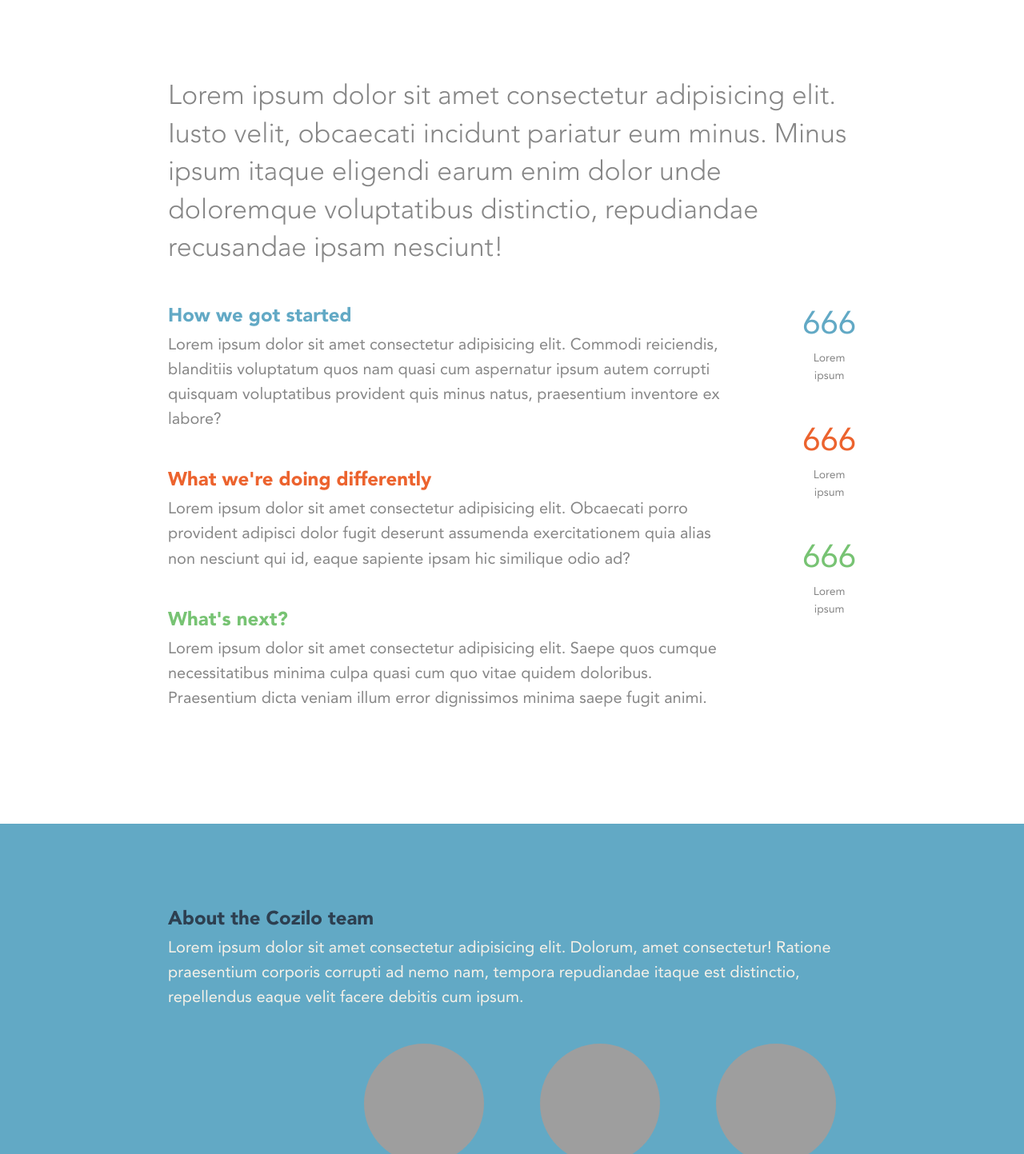
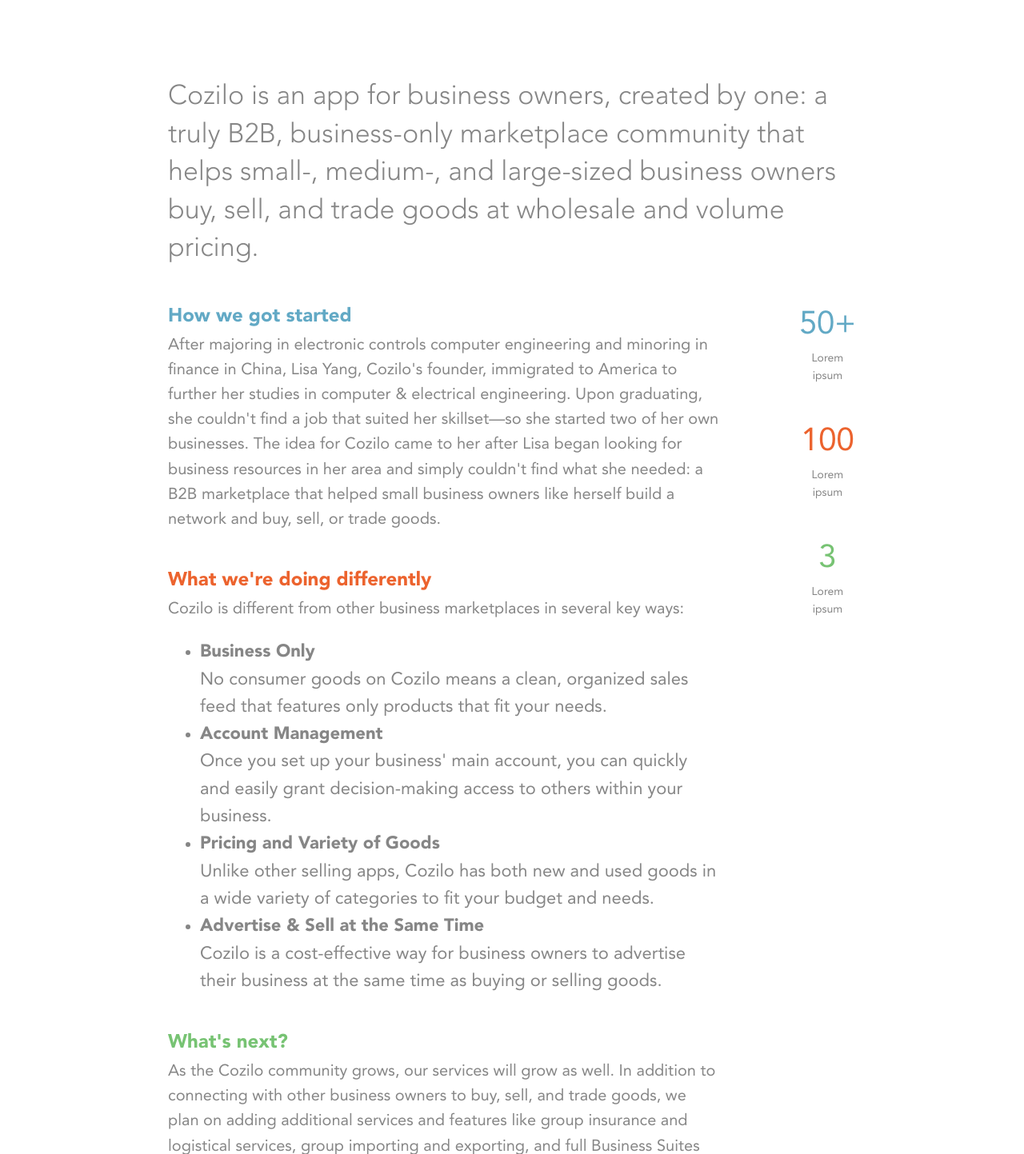
Before and after one commit to itsbrittaleigh/cozilo-marketing, a Vue app: page /about in a window 1280 px wide. Shown: the part 527-1970 px from the top of the page at 80% size. Built offline with nearby package versions, Linux system fonts and the light colour scheme; grey boxes are pictures that could not be loaded; what vue2-collapse would draw is missing.

Commit message:
adding about, contact content

```diff
--- a/src/assets/styles/theme/typography.scss
+++ b/src/assets/styles/theme/typography.scss
@@ -3,13 +3,9 @@
 *:after {
   font-family: $font;
 }
-
 p,
-li,
-a {
+li {
   font-size: 16px;
-  line-height: 1.56;
-  color: #868686;
   &.small {
     font-size: 12px;
   }
@@ -26,6 +22,12 @@
       font-size: 28px;
     }
   }
+}
+p,
+li,
+a {
+  line-height: 1.56;
+  color: #868686;
 }
 
 a:not(.button) {
--- a/src/components/ContactForm.vue
+++ b/src/components/ContactForm.vue
@@ -3,23 +3,28 @@
     <div class="fields">
       <div class="field input hidden">
         <label for="name">Your Name</label>
-        <input type="text" id="name" name="name" v-model="contact.name">
+        <input type="text" id="name" name="name" v-model="contact.name" required>
       </div>
       <div class="field input hidden">
         <label for="company">Company Name</label>
-        <input type="text" id="company" name="company" v-model="contact.company">
+        <input type="text" id="company" name="company" v-model="contact.company" required>
       </div>
       <div class="field input hidden">
         <label for="phone">Phone Number</label>
-        <input type="tel" id="phone" name="phone" v-model="contact.phone">
+        <input type="tel" id="phone" name="phone" v-model="contact.phone" required>
       </div>
       <div class="field input hidden">
         <label for="email">Email Address</label>
-        <input type="email" id="email" name="email" v-model="contact.email">
+        <input type="email" id="email" name="email" v-model="contact.email" required>
       </div>
       <div class="field textarea hidden">
         <label for="message">Message</label>
-        <textarea name="message" id="message" rows="10" v-model="contact.message"></textarea>
+        <textarea
+          name="message"
+          id="message"
+          v-model="contact.message"
+          required
+        ></textarea>
       </div>
       <p v-if="showSuccess">Your message was sent successfully</p>
       <div class="button-container hidden">
@@ -106,6 +111,7 @@
     border: none;
     width: 100%;
     padding: 50px 10px 10px;
+    height: 200px;
   }
 }
 .button-container {
--- a/src/pages/About.vue
+++ b/src/pages/About.vue
@@ -8,43 +8,69 @@
       <section class="about padded-section">
         <div class="container content-container content">
           <p class="lead hidden">
-            Lorem ipsum dolor sit amet consectetur adipisicing elit. Iusto velit,
-            obcaecati incidunt pariatur eum minus. Minus ipsum itaque eligendi earum
-            enim dolor unde doloremque voluptatibus distinctio, repudiandae recusandae
-            ipsam nesciunt!
+            Cozilo is an app for business owners, created by one: a truly B2B, business-only
+            marketplace community that helps small-, medium-, and large-sized business
+            owners buy, sell, and trade goods at wholesale and volume pricing.
           </p>
           <div class="flex-desktop">
             <div class="col-lt">
               <h2 class="color-lightblue hidden">How we got started</h2>
               <p class="hidden">
-                Lorem ipsum dolor sit amet consectetur adipisicing elit. Commodi reiciendis,
-                blanditiis voluptatum quos nam quasi cum aspernatur ipsum autem corrupti quisquam
-                voluptatibus provident quis minus natus, praesentium inventore ex labore?
+                After majoring in electronic controls computer engineering and minoring in
+                finance in China, Lisa Yang, Cozilo's founder, immigrated to America to further
+                her studies in computer &amp; electrical engineering. Upon graduating, she
+                couldn't find a job that suited her skillset&mdash;so she started two of her
+                own businesses. The idea for Cozilo came to her after Lisa began looking for
+                business resources in her area and simply couldn't find what she needed: a
+                B2B marketplace that helped small business owners like herself build a network
+                and buy, sell, or trade goods.
               </p>
               <h2 class="color-orange hidden">What we're doing differently</h2>
               <p class="hidden">
-                Lorem ipsum dolor sit amet consectetur adipisicing elit. Obcaecati porro provident
-                adipisci dolor fugit deserunt assumenda exercitationem quia alias non nesciunt qui
-                id, eaque sapiente ipsam hic similique odio ad?
+                Cozilo is different from other business marketplaces in several key ways:
+                <ul>
+                  <li>
+                    <strong>Business Only</strong><br>
+                    No consumer goods on Cozilo means a clean, organized sales feed that
+                    features only products that fit your needs.
+                  </li>
+                  <li>
+                    <strong>Account Management</strong><br>
+                    Once you set up your business' main account, you can quickly and
+                    easily grant decision-making access to others within your business.
+                  </li>
+                  <li>
+                    <strong>Pricing and Variety of Goods</strong><br>
+                    Unlike other selling apps, Cozilo has both new and used goods in a
+                    wide variety of categories to fit your budget and needs.
+                  </li>
+                  <li>
+                    <strong>Advertise &amp; Sell at the Same Time</strong><br>
+                    Cozilo is a cost-effective way for business owners to advertise their
+                    business at the same time as buying or selling goods.
+                  </li>
+                </ul>
               </p>
               <h2 class="color-green hidden">What's next?</h2>
               <p class="hidden">
-                Lorem ipsum dolor sit amet consectetur adipisicing elit. Saepe quos cumque
-                necessitatibus minima culpa quasi cum quo vitae quidem doloribus. Praesentium
-                dicta veniam illum error dignissimos minima saepe fugit animi.
+                As the Cozilo community grows, our services will grow as well. In addition
+                to connecting with other business owners to buy, sell, and trade goods, we
+                plan on adding additional services and features like group insurance and
+                logistical services, group importing and exporting, and full Business Suites
+                to better serve your business.
               </p>
             </div>
             <div class="col-rt stats">
               <div class="stat hidden">
-                <p class="color-lightblue">666</p>
+                <p class="color-lightblue">50+</p>
                 <p>Lorem ipsum</p>
               </div>
               <div class="stat hidden">
-                <p class="color-orange">666</p>
+                <p class="color-orange">100</p>
                 <p>Lorem ipsum</p>
               </div>
               <div class="stat hidden">
-                <p class="color-green">666</p>
+                <p class="color-green">3</p>
                 <p>Lorem ipsum</p>
               </div>
             </div>
--- a/src/pages/Contact.vue
+++ b/src/pages/Contact.vue
@@ -8,10 +8,10 @@
       <section class="form-container padded-section bg-lightblue">
         <div class="container content-container content">
           <p class="lead color-white hidden">
-            Lorem ipsum, dolor sit amet consectetur adipisicing elit.
-            Consequatur cupiditate animi quod quos velit, praesentium esse soluta,
-            recusandae fugiat quibusdam architecto neque veniam laudantium provident
-            consequuntur culpa aliquam nihil amet.
+            Our customer support team is available 24/7 to answer any inquiries you might
+            have about the Cozilo platform, a recent transaction, or any other questions you
+            might have. Fill out the form below or contact us through email, phone, or live
+            chat now.
           </p>
           <contact-form></contact-form>
         </div>
--- a/src/pages/Faq.vue
+++ b/src/pages/Faq.vue
@@ -8,10 +8,10 @@
       <section class="faq">
         <div class="container content-container content padded-section">
           <p class="lead hidden">
-            Lorem ipsum dolor, sit amet consectetur adipisicing elit.
-            Minus rerum non iure quae eum eius, eligendi ex beatae! Reiciendis,
-            labore exercitationem magnam nihil asperiores sint laborum ipsa quaerat
-            necessitatibus ea.
+            Below is a list of frequently asked questions that Cozilo users have about
+            signing up, payment options, and more. If you don't see an answer to your
+            question below, reach out to us using our
+            <router-link :to="{ name: 'Contact' }">contact form</router-link>.
           </p>
           <div class="accordion hidden">
             <v-collapse-wrapper :active="true">
@@ -20,10 +20,9 @@
               </div>
               <div class="my-content" v-collapse-content>
                 <p>
-                  Lorem ipsum, dolor sit amet consectetur adipisicing elit. Odit modi eius
-                  praesentium cumque culpa, excepturi, et aliquid inventore qui autem totam
-                  quidem asperiores officia perspiciatis maxime sapiente. Voluptate, nulla
-                  dolorum.
+                  To sign up for Cozilo, simply download the app on iOS or Android
+                  and follow the prompts to create an account for your approved and
+                  verified business.
                 </p>
               </div>
             </v-collapse-wrapper>
@@ -33,10 +32,8 @@
               </div>
               <div class="my-content" v-collapse-content>
                 <p>
-                  Lorem ipsum, dolor sit amet consectetur adipisicing elit. Odit modi eius
-                  praesentium cumque culpa, excepturi, et aliquid inventore qui autem totam
-                  quidem asperiores officia perspiciatis maxime sapiente. Voluptate, nulla
-                  dolorum.
+                  In addition to PayPal, all major credit cards are acceptable forms of
+                  payment on the Cozilo platform.
                 </p>
               </div>
             </v-collapse-wrapper>
@@ -72,10 +69,8 @@
               </div>
               <div class="my-content" v-collapse-content>
                 <p>
-                  Lorem ipsum, dolor sit amet consectetur adipisicing elit. Odit modi eius
-                  praesentium cumque culpa, excepturi, et aliquid inventore qui autem totam
-                  quidem asperiores officia perspiciatis maxime sapiente. Voluptate, nulla
-                  dolorum.
+                  Yes, Cozilo handles all shipping through Shippo, a cost-efficient,
+                  cloud-based, e-commerce platform.
                 </p>
               </div>
             </v-collapse-wrapper>
@@ -98,10 +93,10 @@
               </div>
               <div class="my-content" v-collapse-content>
                 <p>
-                  Lorem ipsum, dolor sit amet consectetur adipisicing elit. Odit modi eius
-                  praesentium cumque culpa, excepturi, et aliquid inventore qui autem totam
-                  quidem asperiores officia perspiciatis maxime sapiente. Voluptate, nulla
-                  dolorum.
+                  If you have any account questions, feel free to
+                  <router-link :to="{ name: 'Contact' }">
+                    contact our customer support team</router-link>.
+                  Fill out the form, give us a call, or email us today.
                 </p>
               </div>
             </v-collapse-wrapper>
```
